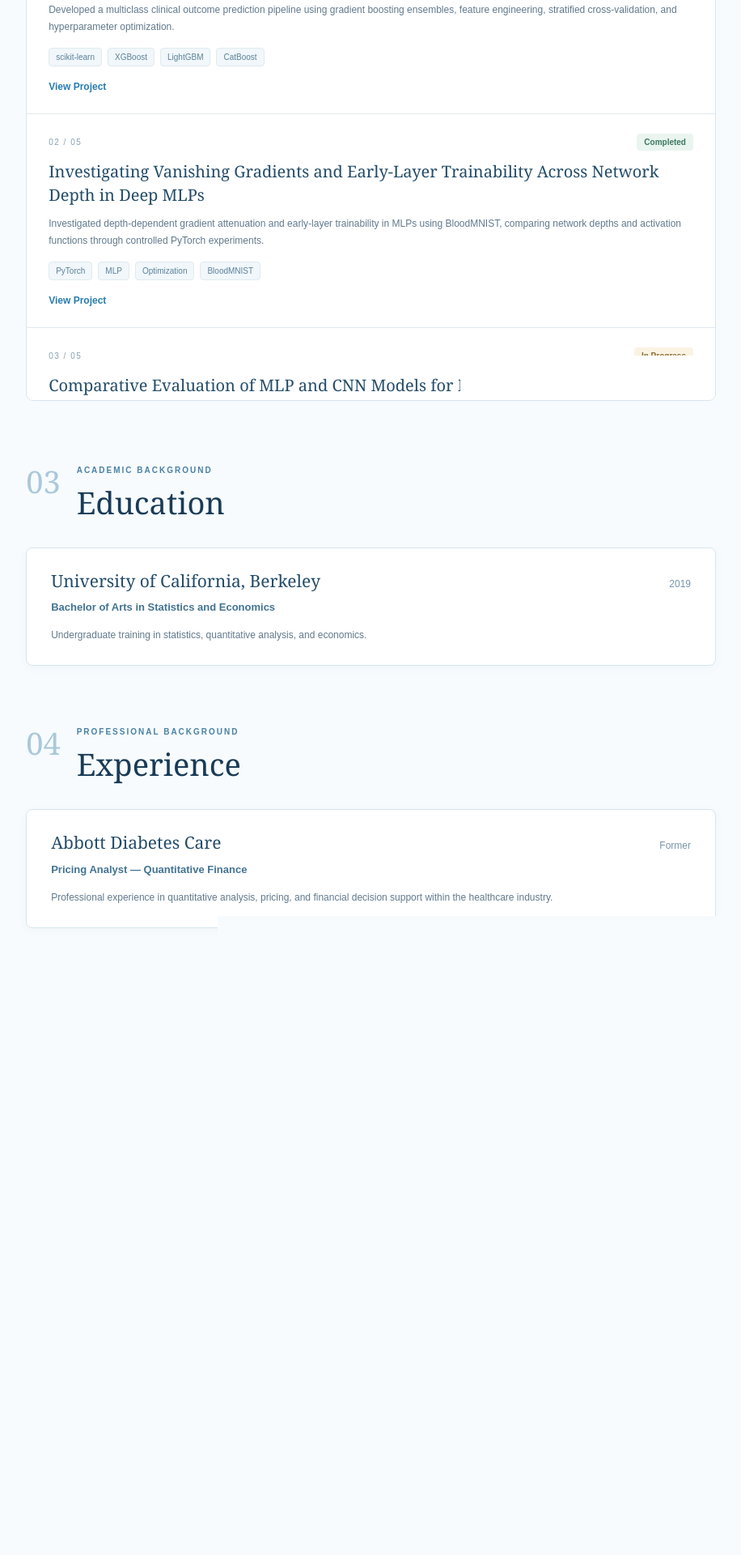
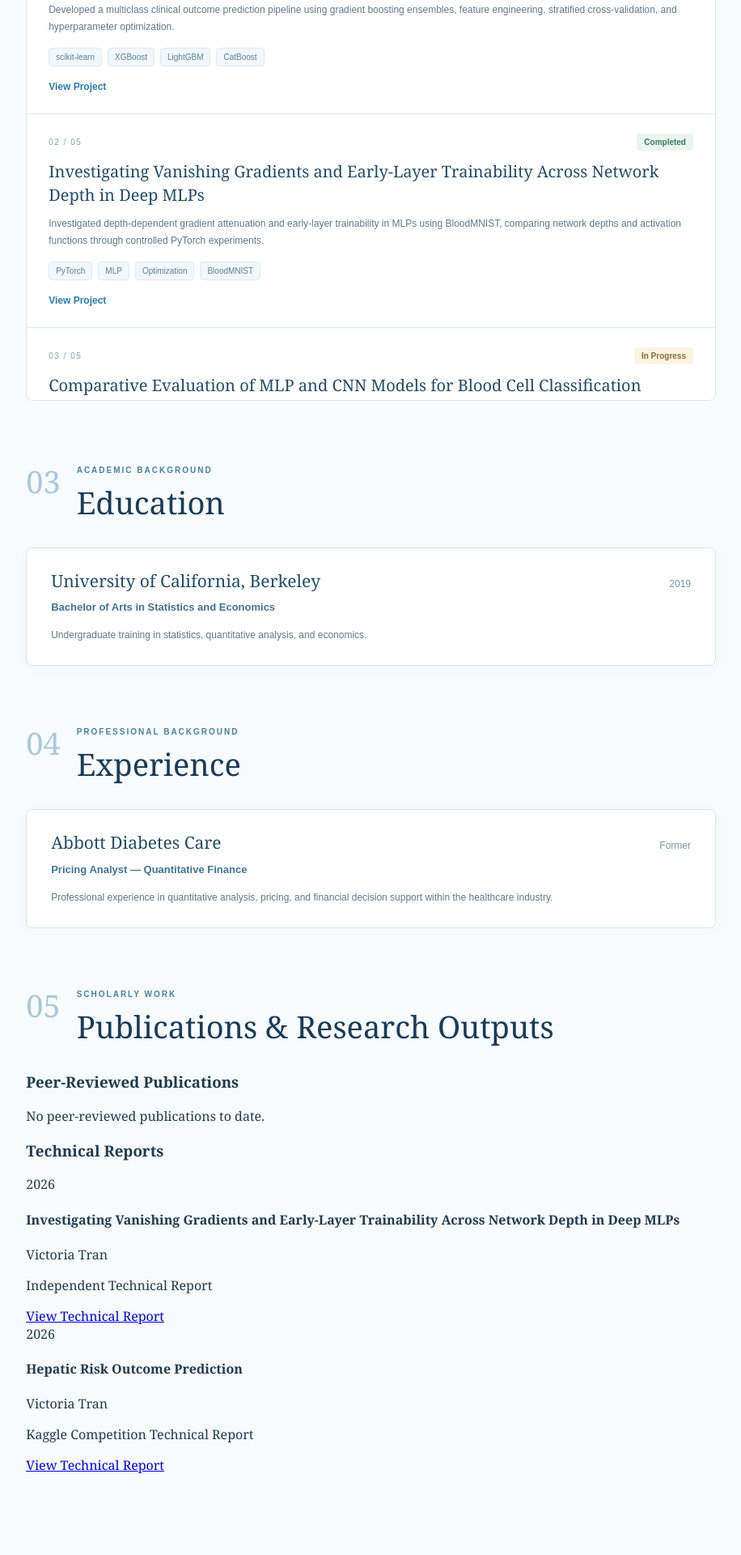
Before and after one commit to uyentran9/uyentran-ai-blog, a Jekyll site: the page built from profile-preview.md, in a window 1280 px wide. Shown: the part 1534-3454 px from the top of the page at 81% size, without its empty margins (335-1251 px from the left). Built offline with Jekyll 4.4.1, drawn with Linux system fonts in a browser that asks for light colours; before the commit the page ends 2856 px from its top, so only the background shows below that.

Commit message:
Add publications and research outputs section
Add publications and technical reports section

```diff
--- a/profile-preview.md
+++ b/profile-preview.md
@@ -351,3 +351,79 @@ permalink: /profile-preview/
   </div>
 
 </section>
+
+
+<!-- =========================================
+     Section 05 — Publications & Research Outputs
+     ========================================= -->
+<section class="publications-section" id="publications">
+
+  <div class="section-heading">
+    <span class="section-number">05</span>
+    <div>
+      <span class="section-label">SCHOLARLY WORK</span>
+      <h2>Publications &amp; Research Outputs</h2>
+    </div>
+  </div>
+
+  <!-- Peer-reviewed publications -->
+  <div class="publication-group">
+    <h3>Peer-Reviewed Publications</h3>
+
+    <p class="publication-empty">
+      No peer-reviewed publications to date.
+    </p>
+  </div>
+
+  <!-- Independent technical reports -->
+  <div class="publication-group">
+    <h3>Technical Reports</h3>
+
+    <article class="publication-item">
+      <span class="publication-year">2026</span>
+
+      <h4>
+        Investigating Vanishing Gradients and Early-Layer
+        Trainability Across Network Depth in Deep MLPs
+      </h4>
+
+      <p class="publication-authors">
+        Victoria Tran
+      </p>
+
+      <p class="publication-type">
+        Independent Technical Report
+      </p>
+
+      <a
+        href="https://uyentran9.github.io/gradient-vanishing/files/gradient_vanishing_technical_report_uyentran.pdf"
+        target="_blank"
+        rel="noopener noreferrer">
+        View Technical Report
+      </a>
+    </article>
+
+    <article class="publication-item">
+      <span class="publication-year">2026</span>
+
+      <h4>Hepatic Risk Outcome Prediction</h4>
+
+      <p class="publication-authors">
+        Victoria Tran
+      </p>
+
+      <p class="publication-type">
+        Kaggle Competition Technical Report
+      </p>
+
+      <a
+        href="https://uyentran9.github.io/hepatic-risk-prediction/files/HepaticRisk_TechnicalReport_UyenTran.pdf"
+        target="_blank"
+        rel="noopener noreferrer">
+        View Technical Report
+      </a>
+    </article>
+
+  </div>
+
+</section>
```
